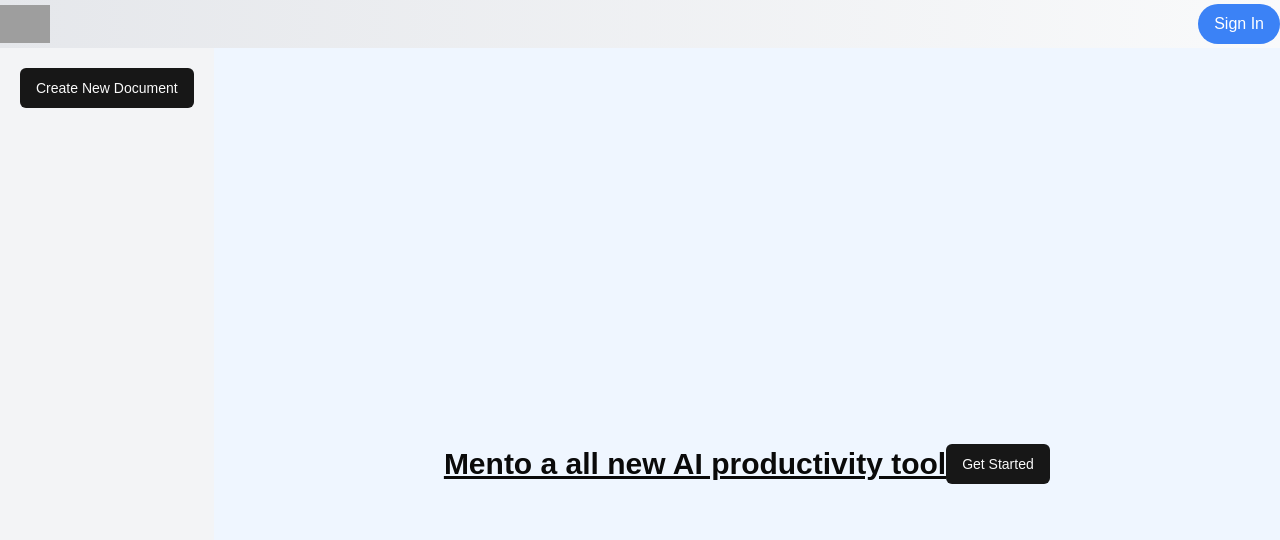
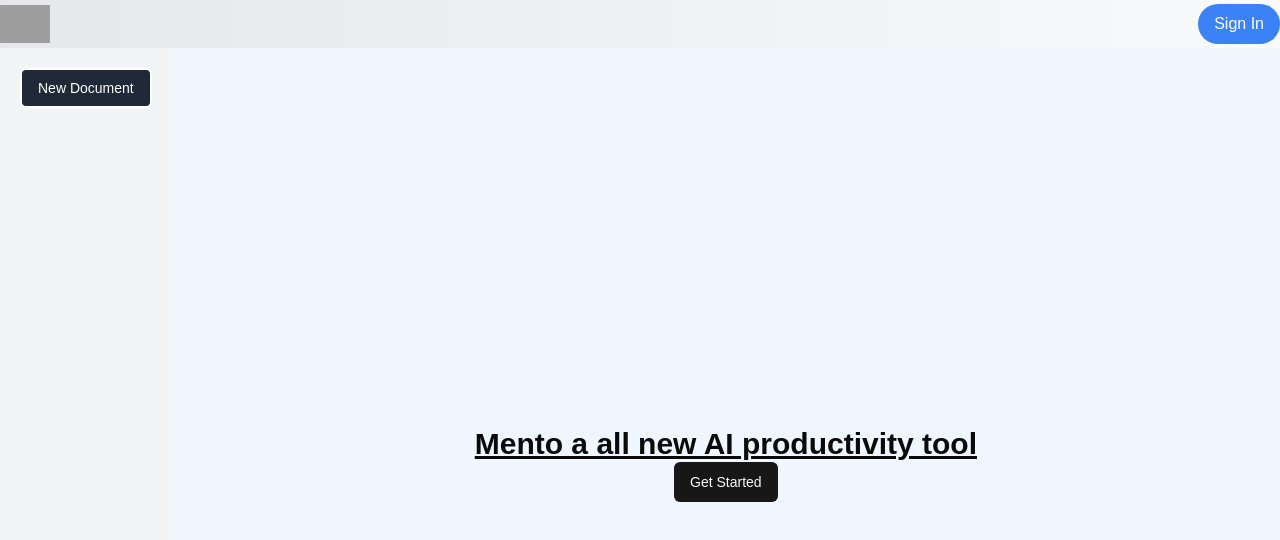
Before and after one commit to NabilaFerdousPrapty/Mento, a Next.js app: page / in a window 1280 px wide. Shown: the top 540 px of the page. Built offline with nearby package versions, Linux system fonts and the light colour scheme; no server answers; grey boxes are pictures that could not be loaded.

Commit message:
router issue fixed

```diff
--- a/app/page.tsx
+++ b/app/page.tsx
@@ -4,10 +4,11 @@
 export default function Home() {
   return (
     <>
-      <div className="w-full h-screen flex justify-center items-center">
+      <div className="w-full h-screen flex-col flex justify-center items-center">
         <h1 className="text-3xl font-bold underline">
           Mento a all new AI productivity tool
         </h1>
+
         <Button>Get Started</Button>
       </div>
     </>
--- a/components/NewDocumentButton.tsx
+++ b/components/NewDocumentButton.tsx
@@ -2,15 +2,22 @@
 import { useTransition } from "react";
 import { Button } from "./ui/button";
 import { createNewDocument } from "@/actions/actions";
+import { useRouter } from "next/navigation";
 function NewDocumentButton() {
   const [isPending, startTransition] = useTransition();
+  const Router = useRouter();
   const handleNewDocument = () => {
     startTransition(async() => {
       const {docId}=await createNewDocument();
+      Router.push(`/document/${docId}`);
     }
   )
 
   };
-  return <Button onClick={handleNewDocument}>Create New Document</Button>;
+  return <Button className="bg-gray-800 text-white hover:bg-black border-2 border-white" onClick={handleNewDocument}>
+    {
+      isPending ? "Creating ..." : "New Document"
+    }
+  </Button>;
 }
 export default NewDocumentButton;
```
